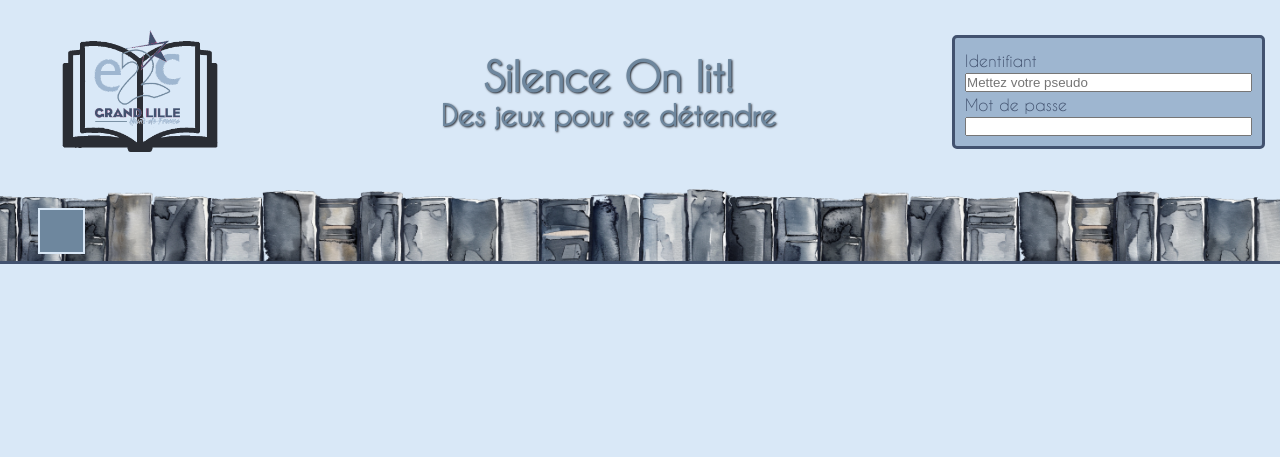
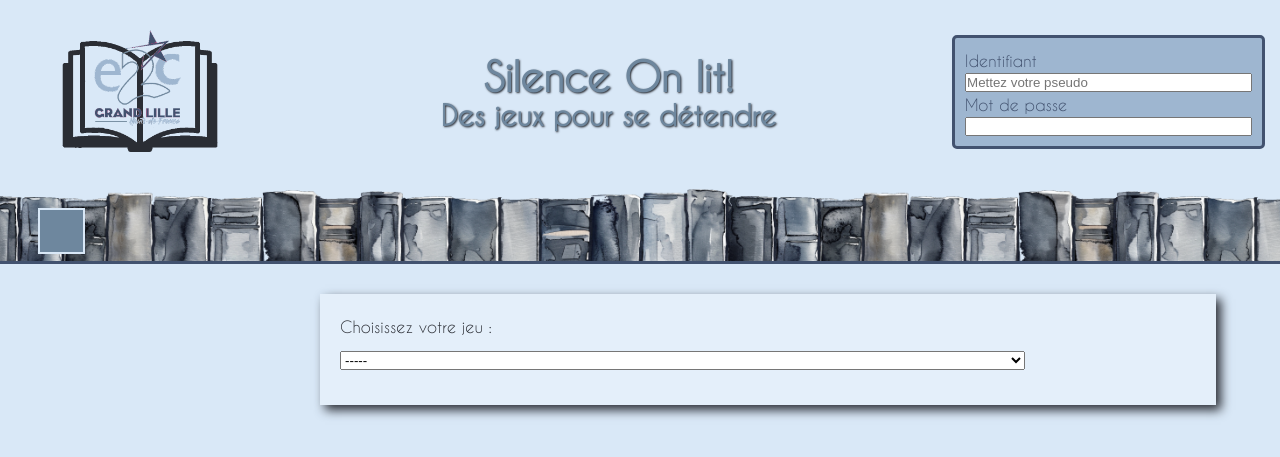
Before and after one commit to Deuteronome/PN-2024-RBX-silenceOnLit, a PHP site: page /pages/jeux.htm in a window 1280 px wide. Shown: the top 457 px of the page. Run offline with PHP 8.4, Linux system fonts and the light colour scheme.

Commit message:
Mise en place du menu + début jeu du juste nombre

```diff
--- a/pages/jeux.htm
+++ b/pages/jeux.htm
@@ -51,6 +51,17 @@
         <!-- Partie principale avec le texte de pserentation et les sites de l'e2c-->
         <main>
 
+           <div class="select-zone apparence-zone">
+                <label for="game-select">Choisissez votre jeu :</label>
+                <select name="game-select" id="game-select">
+                    <option value="1" selected>-----</option>
+                    <option value="2">Le nombre de pages</option>
+                </select>
+           </div>
+
+           <div class="game-zone">
+
+           </div>
         </main>
         <!-- la partie latérale (droite) -avec une séléction de livre-->
 
--- /dev/null
+++ b/script/brouillon.htm
@@ -0,0 +1 @@
+<div class="numberChoice"><label for="userProposition">choisissez un nombre entre 1 et 100</label><input type="text" id="userProposition"><input type="submit" value="Valider" id="validate"></div>
--- /dev/null
+++ b/script/gameSelect.js
@@ -0,0 +1,34 @@
+import { rightNumber } from "./rightNumber.js";
+
+export function gameSelect() {
+    //récupérer les  élèments dont on a besoin :
+    const gameMenu = document.querySelector('#game-select');
+    const gameZone = document.querySelector('.game-zone');
+
+
+    //actions/fonctions à appliquer
+    function gameChoice() {
+       let choiceNumber = gameMenu.value;
+
+
+       switch(choiceNumber) {
+            case '2':
+                rightNumber(gameZone);
+                break;
+            default:
+                reset();
+                break;
+       }
+
+    }
+
+    function reset() {
+        gameZone.innerHTML = "";
+        gameZone.classList.remove("apparence-zone");
+    }
+
+    //déclencheur
+
+    gameMenu.addEventListener('change', gameChoice)
+
+}
--- a/script/jeux.js
+++ b/script/jeux.js
@@ -1,3 +1,5 @@
 import { navFunction } from "./nav.js";
+import { gameSelect } from "./gameSelect.js";
 
 navFunction();
+gameSelect();
--- /dev/null
+++ b/script/rightNumber.js
@@ -0,0 +1,35 @@
+/**
+ * Jeu qui s'affiche sur une page web et qui consiste à deviner un nombre
+ * @param {HTMLElement} zone zone dans laquelle s'affiche le jeu
+ */
+export function rightNumber(zone) {
+
+    let propositionZone;
+    let validateButton;
+    let targetNumber;
+    let playerNumber;
+
+   /**
+    * Initialisation de la zone de jeu
+    */
+   function numberInit() {
+        zone.classList.add('apparence-zone', 'number-zone');
+        zone.innerHTML = '<div class="numberChoice"><label for="userProposition">choisissez un nombre entre 1 et 100</label><input type="number" id="userProposition"><input type="submit" value="Valider" id="validate"></div>'
+
+        propositionZone = document.querySelector("#userProposition");
+        validateButton = document.querySelector("#validate");
+        targetNumber = Math.floor(Math.random()*100+1);
+
+        validateButton.addEventListener('click', verifyNumber);
+    }
+
+    /**
+     * Vérification de la proposition du joueur
+     */
+    function verifyNumber() {
+
+    }
+
+    numberInit();
+    console.log(targetNumber);
+}
--- a/style/style.css
+++ b/style/style.css
@@ -293,3 +293,41 @@ footer>div {
     width: 25%;
     padding: 10px;
 }
+
+/* la page de jeux */
+
+.select-zone {
+    width : 100%;
+
+}
+
+
+#game-select {
+    width : 80%;
+    margin : 15px 0;
+}
+
+.apparence-zone {
+    padding: 20px;
+    background-color: var(--color-transparent);
+    box-shadow: var(--color-dark-default) 5px 5px 10px 0;
+    margin-bottom: 3vh;
+}
+
+.game-zone {
+    width: 100%;
+}
+
+.numberZone {
+    display: flex;
+    flex-direction: column;
+    justify-content: start;
+    align-items: stretch;
+}
+
+.numberChoice {
+    display: flex;
+    flex-direction: row;
+    justify-content: center;
+    align-items: center;
+}
```
